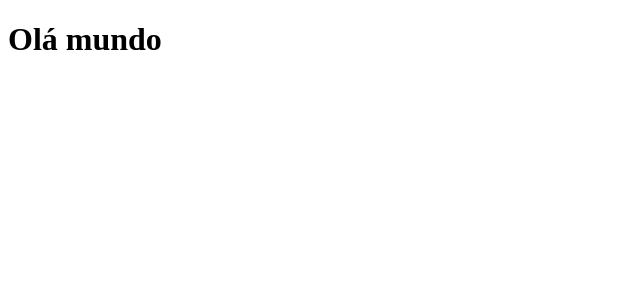
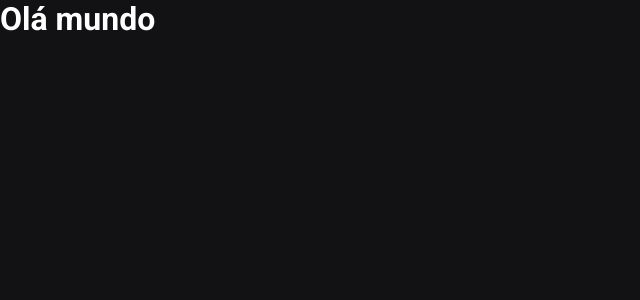
Before and after one commit to Marcos-afk/ig-news, a Next.js app: page / in a window 1280 px wide. Shown: the top 300 px of the page, without its empty margins (0-640 px from the left). Built offline with nearby package versions, Linux system fonts and the light colour scheme.

Commit message:
global styles configuration

```diff
--- a/package.json
+++ b/package.json
@@ -11,7 +11,8 @@
   "dependencies": {
     "next": "12.2.2",
     "react": "18.2.0",
-    "react-dom": "18.2.0"
+    "react-dom": "18.2.0",
+    "sass": "^1.54.0"
   },
   "devDependencies": {
     "@types/node": "^18.0.6",
--- a/src/pages/_app.tsx
+++ b/src/pages/_app.tsx
@@ -1,3 +1,5 @@
+import '../styles/global.scss';
+
 function MyApp({ Component, pageProps }) {
   return <Component {...pageProps} />;
 }
--- /dev/null
+++ b/src/pages/_document.tsx
@@ -0,0 +1,18 @@
+import Document, { Head, Html, Main, NextScript } from 'next/document';
+
+export default class MyDocument extends Document {
+  render() {
+    return (
+      <Html>
+        <Head>
+          <link rel="preconnect" href="https://fonts.gstatic.com" />
+          <link href="https://fonts.googleapis.com/css2?family=Roboto:wght@400;700;900&display=swap" rel="stylesheet" />
+        </Head>
+        <body>
+          <Main />
+          <NextScript />
+        </body>
+      </Html>
+    );
+  }
+}
--- a/src/pages/index.tsx
+++ b/src/pages/index.tsx
@@ -1,8 +1,13 @@
+import Head from 'next/head';
+
 const Home = () => {
   return (
-    <div>
+    <>
+      <Head>
+        <title>Inicio | ig.news</title>
+      </Head>
       <h1>Olá mundo</h1>
-    </div>
+    </>
   );
 };
 
--- /dev/null
+++ b/src/styles/global.scss
@@ -0,0 +1,50 @@
+:root {
+  --white: #ffffff;
+
+  --gray-100: #e1e1e6;
+  --gray-300: #a8a8b3;
+  --gray-900: #121214;
+
+  --cyan-500: #61dafb;
+  --yellow-500: #eba417;
+}
+
+* {
+  margin: 0;
+  padding: 0;
+  box-sizing: border-box;
+}
+
+body {
+  background: var(--gray-900);
+  color: var(--white);
+}
+
+body,
+input,
+textarea,
+select,
+button {
+  font: 400 1rem 'Roboto', sans-serif;
+}
+
+button {
+  cursor: pointer;
+}
+
+a {
+  color: inherit;
+  text-decoration: none;
+}
+
+@media (max-width: 1080px) {
+  html {
+    font-size: 93.75%;
+  }
+}
+
+@media (max-width: 720px) {
+  html {
+    font-size: 87.5%;
+  }
+}
```
Also changed, not shown: 1 other file (tests, documents, lock files or other folders).
